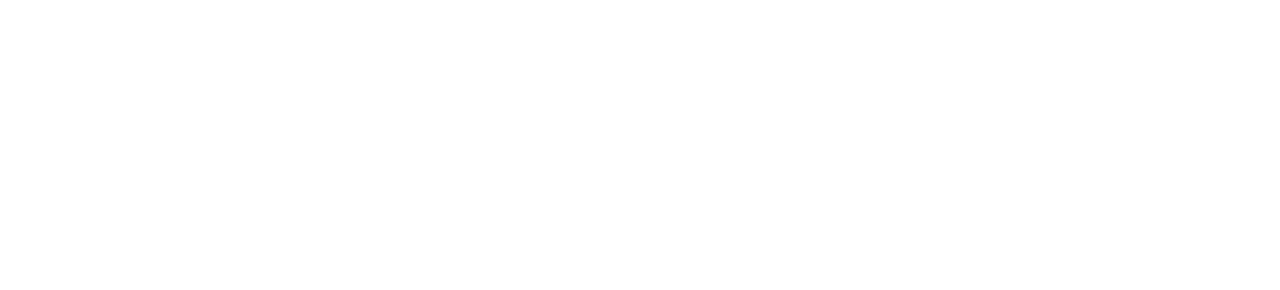
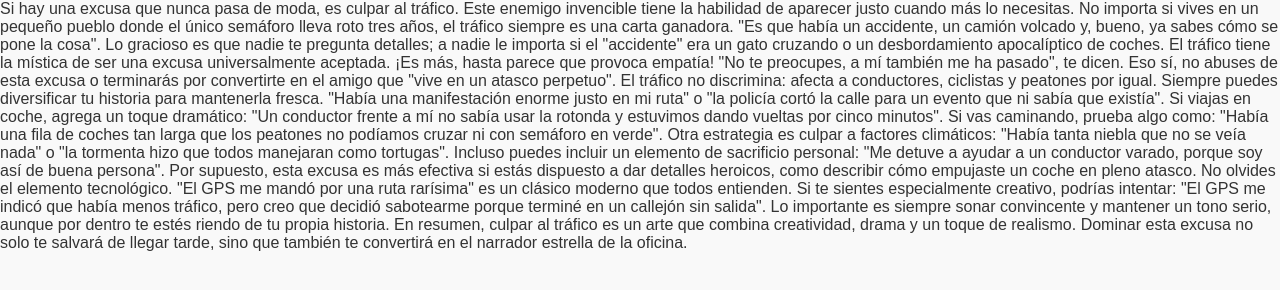
Before and after one commit to Marbebo075/Pr-ctica-Libro, a plain HTML site: page Capitulos/Capitulo1.html in a window 1280 px wide. Drawn offline with Linux system fonts and the light colour scheme; files that its build step writes are made by us from their sources.

Commit message:
capitulo1

```diff
--- a/Capitulos/Capitulo1.html
+++ b/Capitulos/Capitulo1.html
@@ -0,0 +1,18 @@
+<!DOCTYPE html>
+<html lang="en">
+<head>
+    <meta charset="UTF-8">
+    <meta name="viewport" content="width=device-width, initial-scale=1.0">
+    <title>Capítulo 1: El Tráfico, el Villano Favorito</title>
+    <link rel="stylesheet" href="styles.css">
+</head>
+<body>
+
+ Si hay una excusa que nunca pasa de moda, es culpar al tráfico. Este enemigo invencible tiene la habilidad de aparecer justo cuando más lo necesitas. No importa si vives en un pequeño pueblo donde el único semáforo lleva roto tres años, el tráfico siempre es una carta ganadora. "Es que había un accidente, un camión volcado y, bueno, ya sabes cómo se pone la cosa". Lo gracioso es que nadie te pregunta detalles; a nadie le importa si el "accidente" era un gato cruzando o un desbordamiento apocalíptico de coches. El tráfico tiene la mística de ser una excusa universalmente aceptada. ¡Es más, hasta parece que provoca empatía! "No te preocupes, a mí también me ha pasado", te dicen. Eso sí, no abuses de esta excusa o terminarás por convertirte en el amigo que "vive en un atasco perpetuo".
+ El tráfico no discrimina: afecta a conductores, ciclistas y peatones por igual. Siempre puedes diversificar tu historia para mantenerla fresca. "Había una manifestación enorme justo en mi ruta" o "la policía cortó la calle para un evento que ni sabía que existía". Si viajas en coche, agrega un toque dramático: "Un conductor frente a mí no sabía usar la rotonda y estuvimos dando vueltas por cinco minutos". Si vas caminando, prueba algo como: "Había una fila de coches tan larga que los peatones no podíamos cruzar ni con semáforo en verde".
+ Otra estrategia es culpar a factores climáticos: "Había tanta niebla que no se veía nada" o "la tormenta hizo que todos manejaran como tortugas". Incluso puedes incluir un elemento de sacrificio personal: "Me detuve a ayudar a un conductor varado, porque soy así de buena persona". Por supuesto, esta excusa es más efectiva si estás dispuesto a dar detalles heroicos, como describir cómo empujaste un coche en pleno atasco.
+ No olvides el elemento tecnológico. "El GPS me mandó por una ruta rarísima" es un clásico moderno que todos entienden. Si te sientes especialmente creativo, podrías intentar: "El GPS me indicó que había menos tráfico, pero creo que decidió sabotearme porque terminé en un callejón sin salida". Lo importante es siempre sonar convincente y mantener un tono serio, aunque por dentro te estés riendo de tu propia historia.
+ En resumen, culpar al tráfico es un arte que combina creatividad, drama y un toque de realismo. Dominar esta excusa no solo te salvará de llegar tarde, sino que también te convertirá en el narrador estrella de la oficina.
+
+</body>
+</html>
```
Also changed, not shown: index.html (+1 -1 lines).
